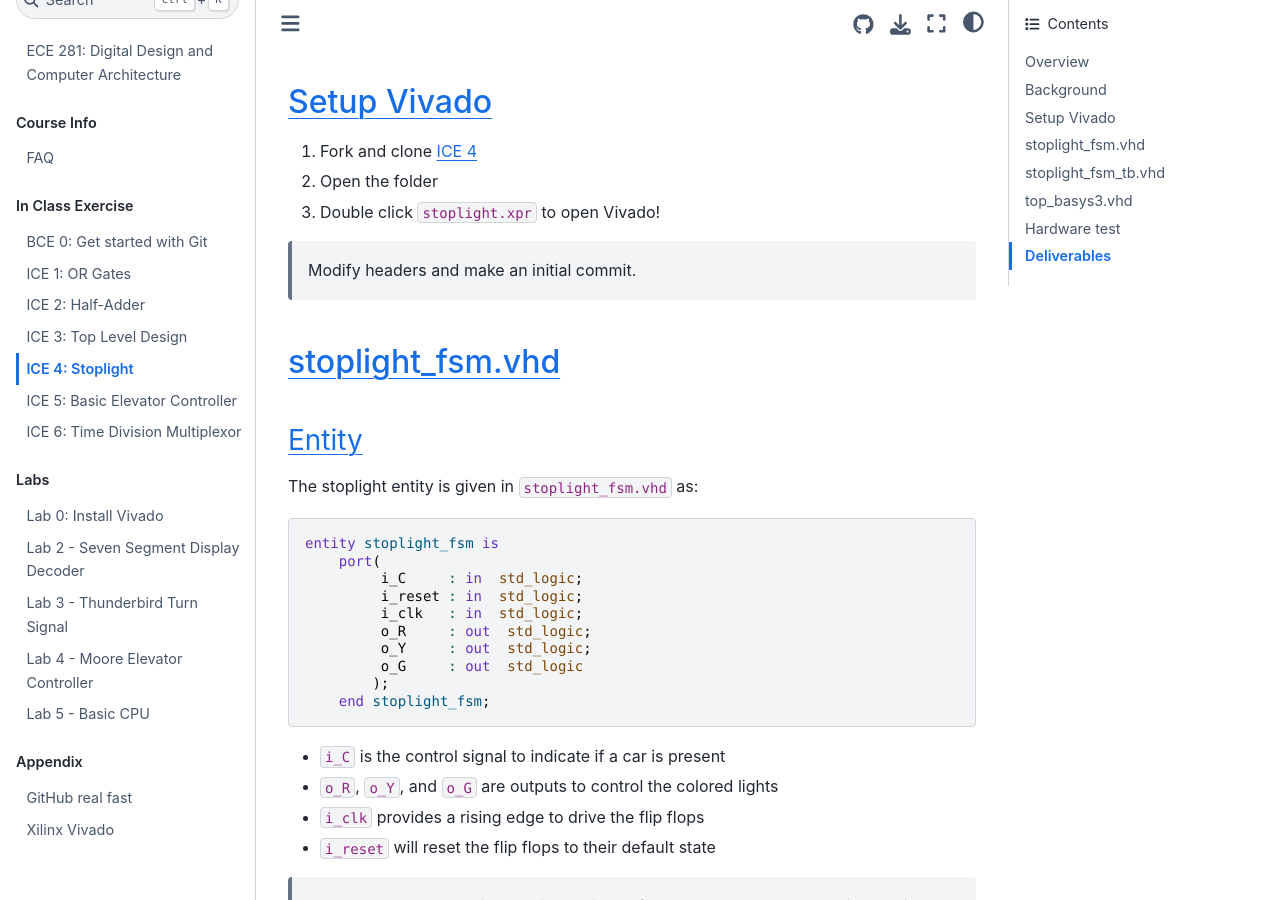
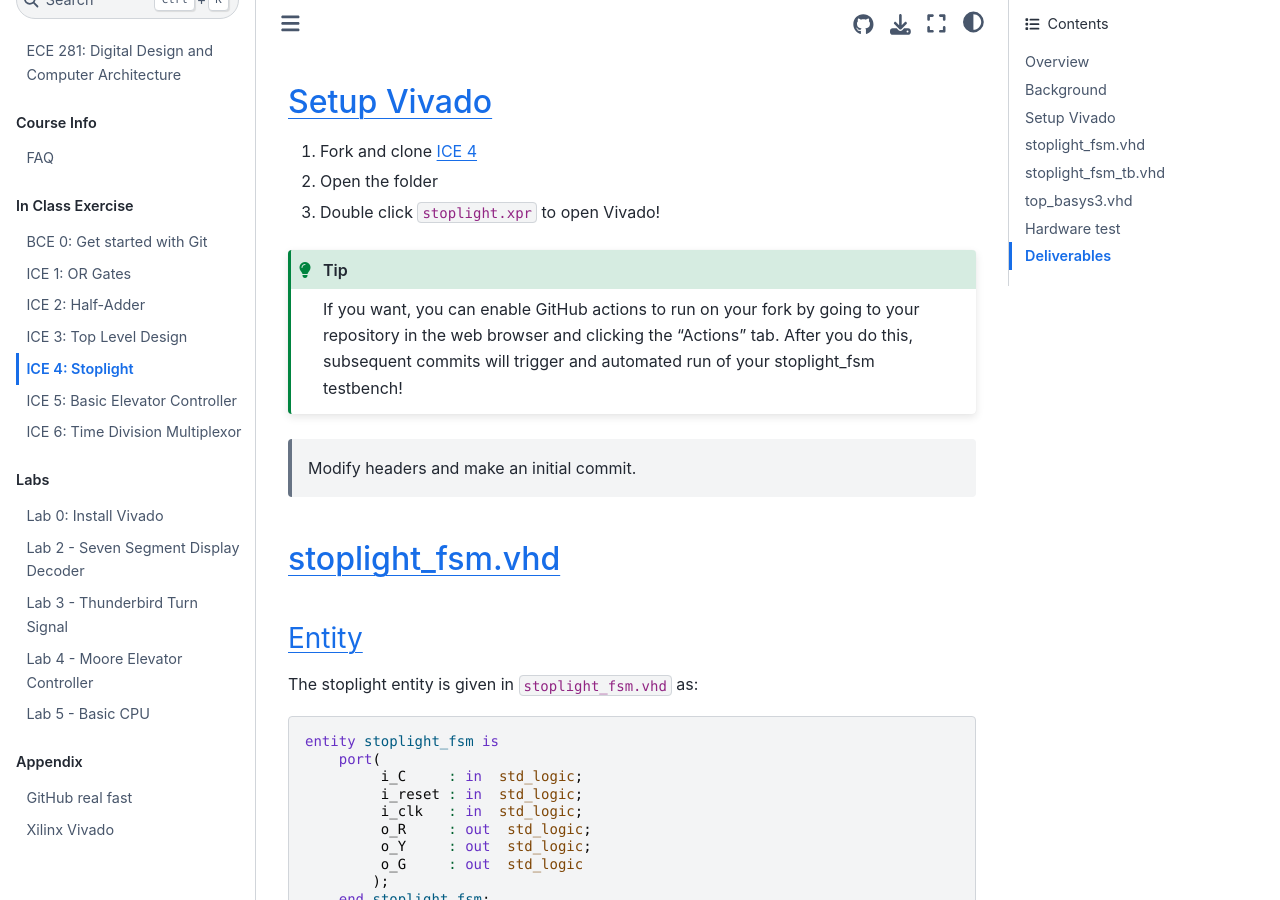
Before and after one commit to USAFA-ECE/ece281-book, a Jupyter Book: the page built from book/ICE/ICE4.md, in a window 1280 px wide and 900 px high, scrolled down 2094 px. Built offline with Jupyter Book 1.0.4 settings and Sphinx 7.4.7 and the Sphinx Book theme 1.1.4, drawn with Linux system fonts in a browser that asks for light colours; pages that are not in the unit, such as notebooks, are missing from menus; some of the changed text lies outside the part shown.

Commit message:
Update github/gradescope instructions
No submission required; demo only. But code must be pushed.

````diff
--- a/book/ICE/ICE4.md
+++ b/book/ICE/ICE4.md
@@ -54,6 +54,13 @@
 1. Fork and clone [ICE 4](https://github.com/USAFA-ECE/ece281-ice4)
 2. Open the folder
 3. Double click `stoplight.xpr` to open Vivado!
+
+```{tip}
+If you want, you can enable GitHub actions to run on your fork
+by going to your repository in the web browser and clicking the
+"Actions" tab. After you do this, subsequent commits will trigger
+and automated run of your stoplight_fsm testbench!
+```
 
 > Modify headers and make an initial commit.
 
@@ -425,6 +432,8 @@
 | Deliverable           | Points |
 |-----------------------|--------|
 | Hardware Demo         | 50     |
-| Passing GitHub Action | 50
+| Code pushed to GitHub | 50     |
+
+There is no Gradescope requirement for this ICE.
 
 Congratulations, you have completed In Class Exercise 4!
````
